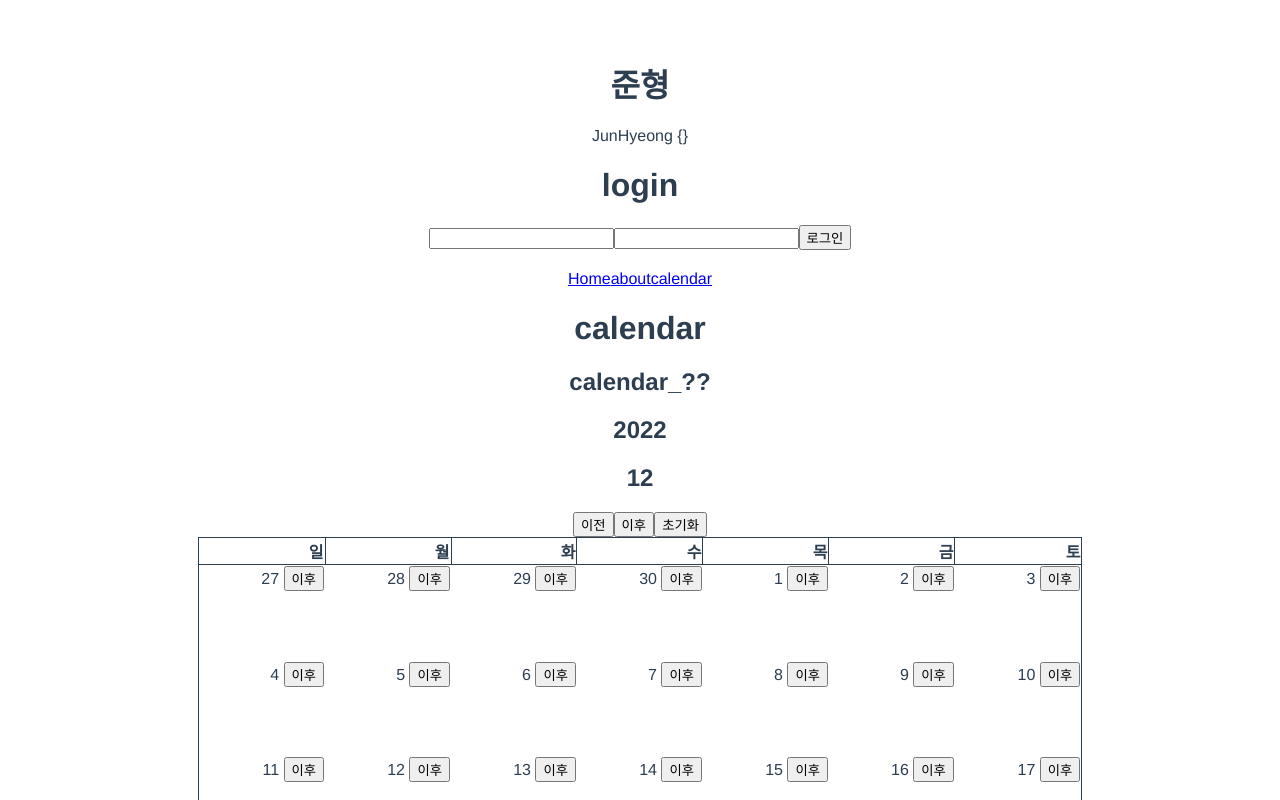
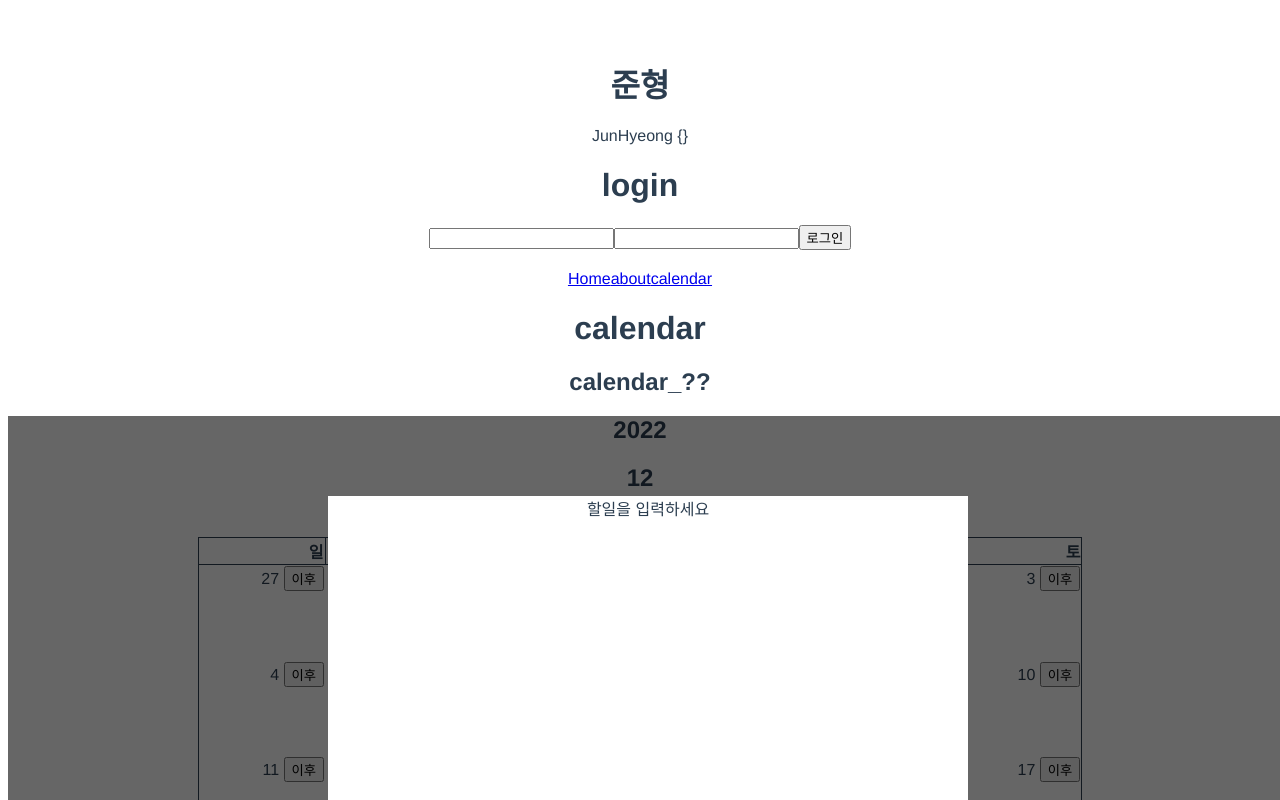
Before and after one commit to limjun92/web_dev, a Vue app in the folder front/: page /MainCalendar in a window 1280 px wide. Shown: the top 800 px of the page. Built offline with nearby package versions, Linux system fonts and the light colour scheme; no server answers.

Commit message:
20221222_slot_front

```diff
--- a/front/src/components/calendar/calendarOnly.vue
+++ b/front/src/components/calendar/calendarOnly.vue
@@ -1,6 +1,15 @@
 <template>
     <h2>calendar_??</h2>
-    <!-- <modal> -->
+    <modal>
+        <!-- v-slot 사용법 -->
+        <!-- modalUI.vue와 함께 확인 해야한다. -->
+        <template v-slot:bodys>
+            <span>
+                할일을 입력하세요
+            </span>
+        </template>
+    </modal>
+
     <div>
 
         <h2>{{ year }}</h2>
@@ -29,11 +38,11 @@
 
 <script>
 
-// import modal from '@/components/common/modalUI.vue'
+import modal from '@/components/common/modalUI.vue'
 
 export default {
     components: {
-        // modal,
+        modal,
     },
     data(){
         return{
--- a/front/src/components/common/modalUI.vue
+++ b/front/src/components/common/modalUI.vue
@@ -1,7 +1,7 @@
 <template>
     <div class="black_bg">
         <div class="white_bg">
-            <h1>????????????</h1>
+            <slot name = "bodys" />
         </div>
     </div>
 </template>
```
Also changed, not shown: front/src/components/toDoList/toDoList.vue (added).
